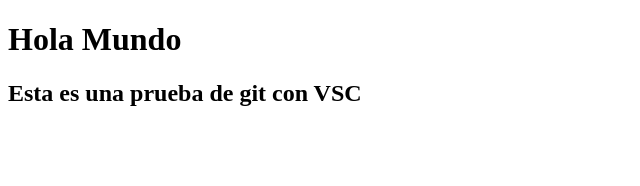
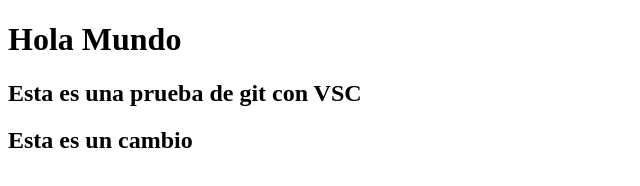
Before and after one commit to jcst2019/test-repositorio, a plain HTML site: page index.html in a window 1280 px wide. Shown: the whole page, without its empty margins (0-640 px from the left). Drawn offline with Linux system fonts and the light colour scheme.

Commit message:
Agregar cambio en repositorio de prueba

```diff
--- a/index.html
+++ b/index.html
@@ -8,5 +8,6 @@
 <body>
     <h1>Hola Mundo</h1>
     <h2>Esta es una prueba de git con VSC</h2>
+    <h2>Esta es un cambio</h2>
 </body>
 </html>
```
